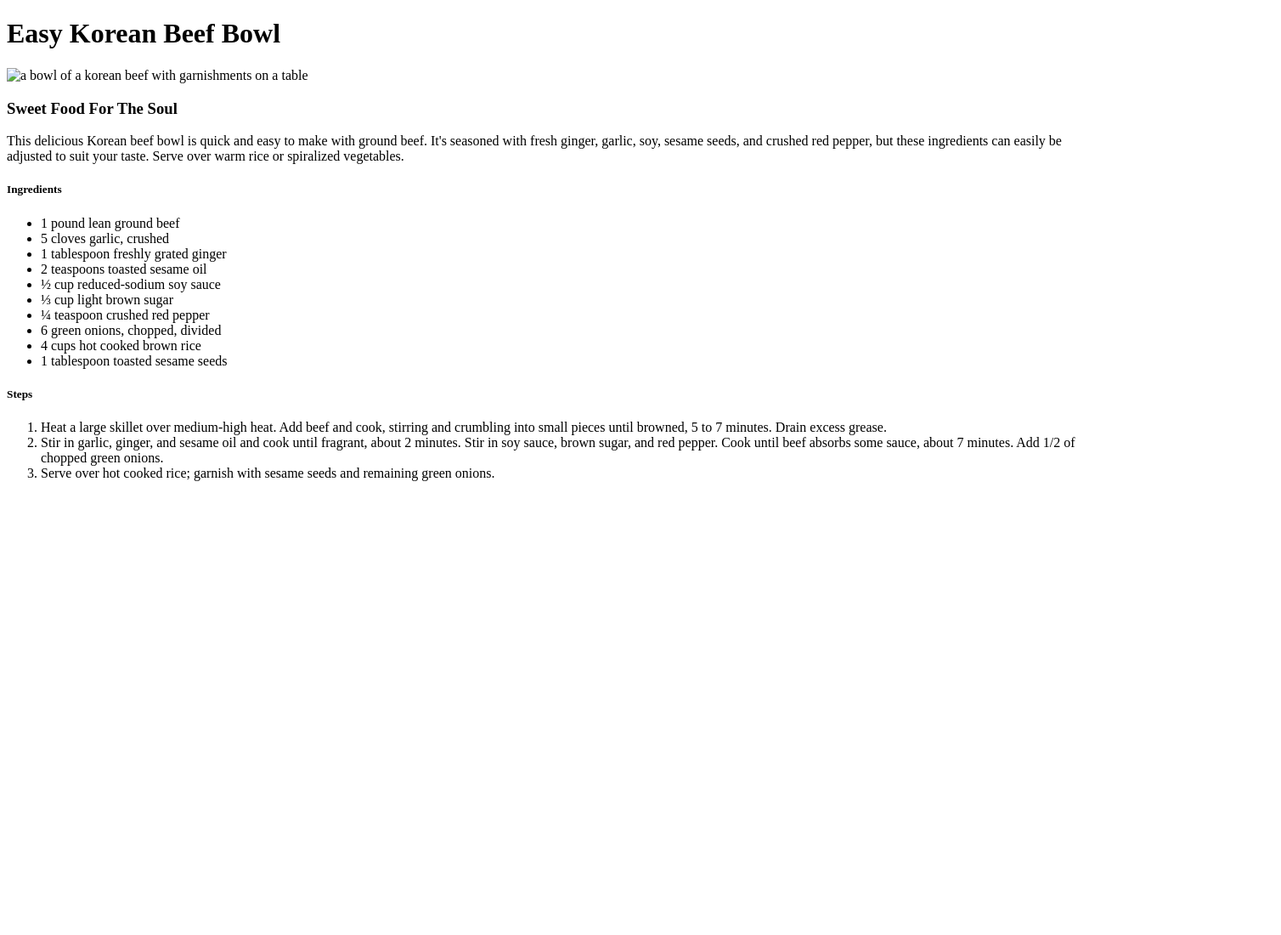
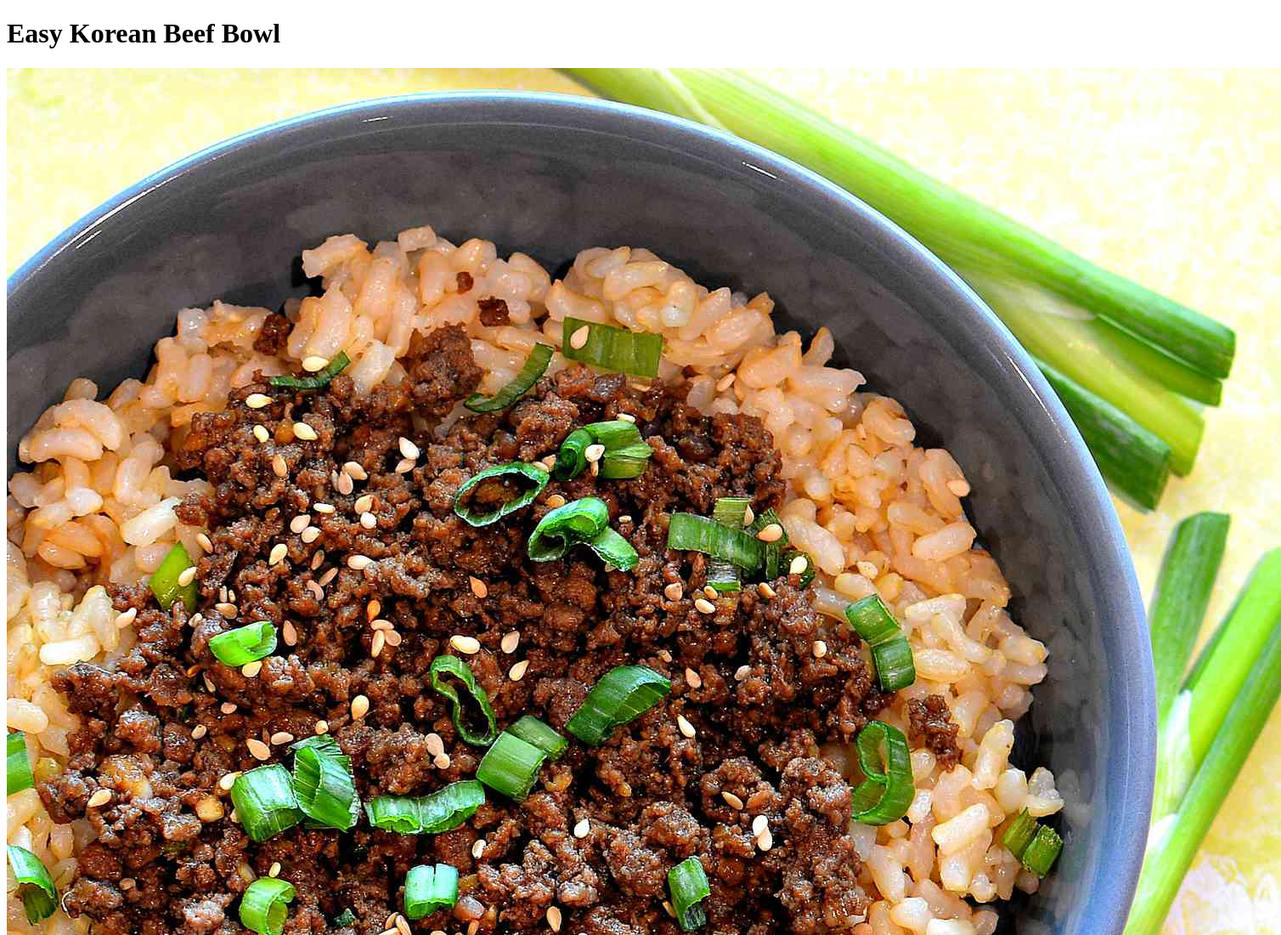
Before and after one commit to almarks/odin-recipes, a plain HTML site: page recipes/korean-beef.html in a window 1280 px wide. Shown: the top 1100 px of the page at 85% size, 1508 px wide, since content can reach past the window. Before the commit the page ends 800 px from the top, so only its background shows below. Drawn offline with Linux system fonts and the light colour scheme.

Commit message:
update link for image with full link

```diff
--- a/recipes/korean-beef.html
+++ b/recipes/korean-beef.html
@@ -14,7 +14,7 @@
                 <h1 class="recipe-name">Easy Korean Beef Bowl</h1>
             </div>
             <div class="">
-                <img class="recipe-image" src="./img/korean-beef-bowl.jpg"
+                <img class="recipe-image" src="https://almarks.github.io/odin-recipes/img/korean-beef-bowl.jpg"
                     alt="a bowl of a korean beef with garnishments on a table">
             </div>
             <div class="">
```
